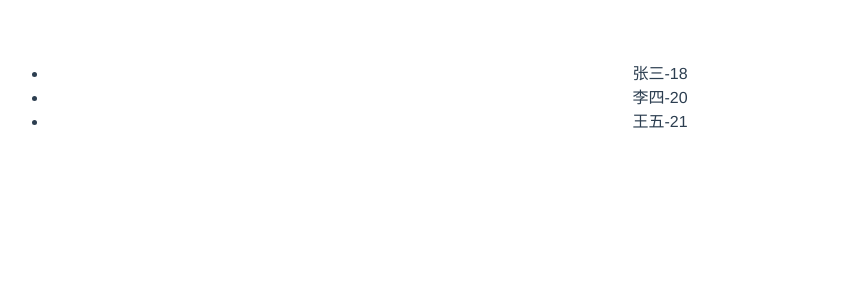
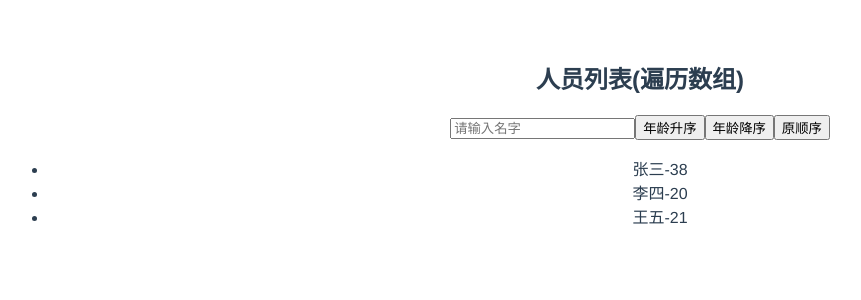
Before and after one commit to liujunzhang-8/vue-study, a Vue app in the folder demo-01/: page / in a window 1280 px wide. Shown: the top 300 px of the page, without its empty margins (0-861 px from the left). Built offline with nearby package versions, Linux system fonts and the light colour scheme.

Commit message:
列表渲染

```diff
--- a/demo-01/src/App.vue
+++ b/demo-01/src/App.vue
@@ -1,26 +1,88 @@
 <template>
   <div id="app">
-   <ul>
-    <li v-for="p in persons" :key="p.id">{{p.name}}-{{p.age}}</li>
-   </ul>
+  <!-- 遍历数组 -->
+  <h2>人员列表(遍历数组)</h2>
+  <input type="text" placeholder="请输入名字" v-model="keyWord">
+  <button @click="sortType=2">年龄升序</button>
+  <button @click="sortType=1">年龄降序</button>
+  <button @click="sortType=0">原顺序</button>
+  <ul>
+    <li v-for="p in filPersons" :key="p.id">{{p.name}}-{{p.age}}</li>
+  </ul>
+  <!-- 遍历对象 -->
+  <!-- <h2>汽车列表(遍历对象)</h2>
+  <ul>
+    <li v-for="(value, index) in car" :key="index">{{value}}-{{index}}</li>
+  </ul> -->
   </div>
 </template>
 
 <script>
+/**
+ * v-for指令
+ *  1. 用于展示列表数据
+ *  2. 语法：v-for="(item, index) in xxx" :key="yyy"
+ *  3. 可遍历：数组、对象、字符串(用的很少)、指定次数(用的很少)
+ *
+ * 面试题：react、vue中的key有什么作用？(key内部原理)
+ *  1. 虚拟DOM中key的作用：
+ *    key是虚拟DOM对象的标识，当数据发生变化时，Vue会根据【新数据】生成【新的虚拟DOM】，随后Vue进行
+ *   【新虚拟DOM】与【旧虚拟DOM】的差异比较，比较规则如下：
+ *
+ *  2. 对比规则：
+ *    (1). 旧虚拟DOM中找到了与新虚拟DOM相同的key：
+ *      若虚拟DOM中内容没变，直接使用之前的真实DOM！
+ *      若虚拟DOM中内容变了，则生成新的真实DOM，随后替换掉页面中之前的真实DOM。
+ *    (2). 旧虚拟DOM中未找到与新虚拟DOM相同的key
+ *      创建新的真实DOM，随后渲染到页面
+ *
+ *  3. 用index作为key可能引发的问题：
+ *    (1). 若对数据进行：逆序添加、逆序删除等破坏顺序的操作：
+ *      会产生没有必要的真实DOM更新 ==> 界面效果没问题，但效率低。
+ *    (2). 如果结构中还包含输入类的DOM：
+ *      会产生错误的DOM更新 ==> 界面有问题。
+ *
+ *  4. 开发中如何选择key？
+ *    (1). 最好使用每条数据的唯一标识作为key，比如id，手机号，学号等唯一值。
+ *    (2). 如果不存在对数据的逆序添加、逆序删除等破坏顺序操作，仅用于渲染列表用于展示，使用index作为key是没有问题的。
+ */
 export default {
   name: 'App',
   data() {
     return {
       persons: [
-        {id: '001', name: '张三', age: 18},
+        {id: '001', name: '张三', age: 38},
         {id: '002', name: '李四', age: 20},
         {id: '003', name: '王五', age: 21},
-      ]
+      ],
+      // filPersons: [],
+      keyWord: '',
+      sortType: 0, // 0原顺序、1降序、2升序
     }
   },
   computed: {
+    filPersons(){
+      const arr = this.persons.filter((p) => {
+        return p.name.indexOf(this.keyWord) !== -1
+      })
+      // 判断一下是否需要排序
+      if(this.sortType) {
+        arr.sort((p1, p2) => {
+          return this.sortType === 1 ? p2.age - p1.age : p1.age - p2.age
+        })
+      }
+      return arr
+    }
   },
   watch: {
+    // keyWord: {
+    //   immediate: true,
+    //   handler(val) {
+    //       this.filPersons = this.persons.filter((p) => {
+    //         return p.name.indexOf(val) !== -1
+    //       })
+    //   }
+    // }
   },
   methods: {
   },
```
